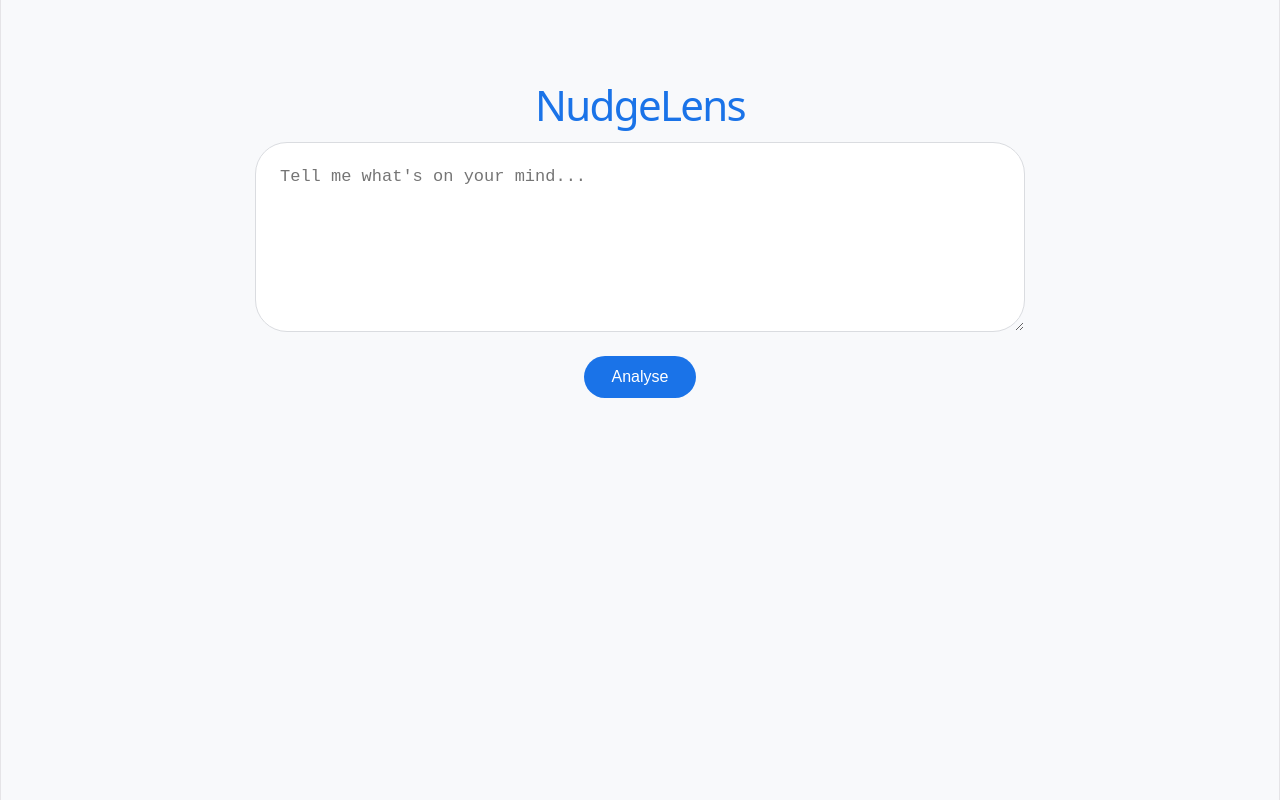
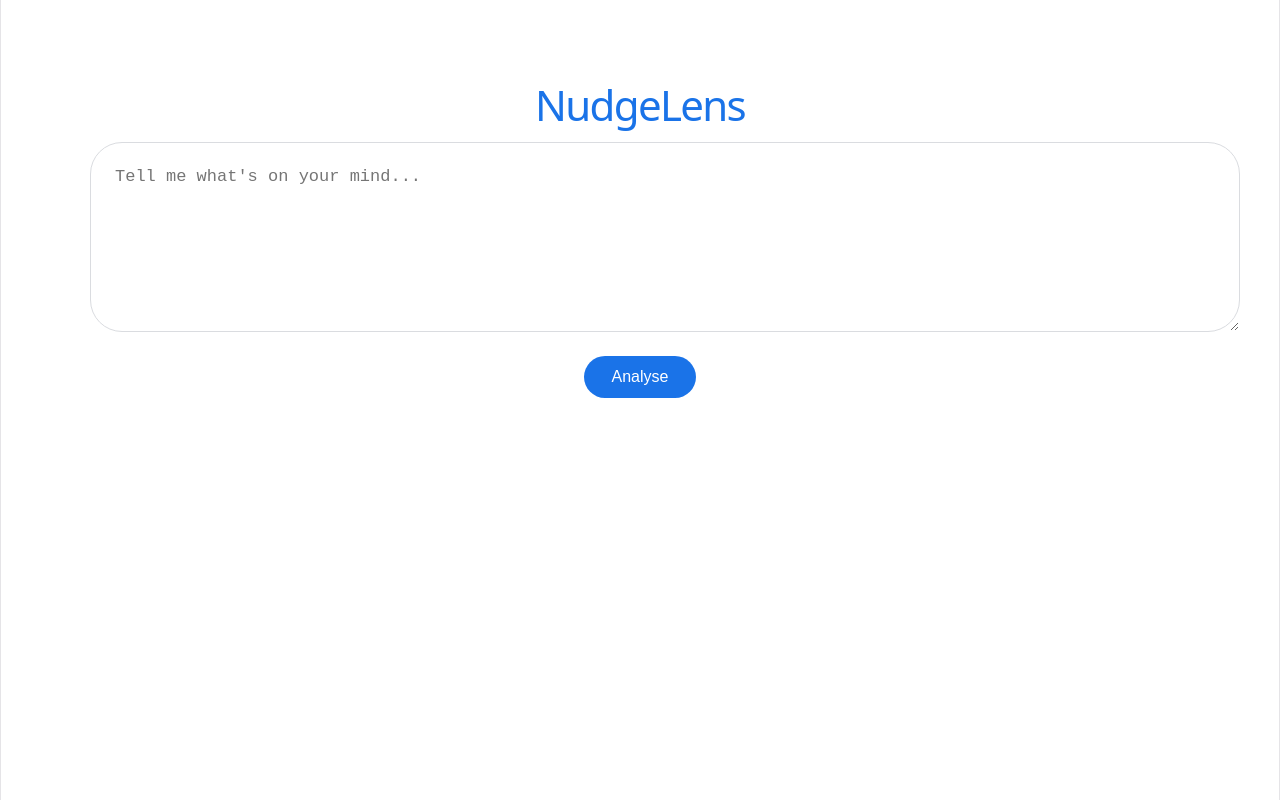
Before and after one commit to ktvr8k7qnm-coder/Nudge-lens, a React (Vite) app: page / in a window 1280 px wide. Built offline with nearby package versions, Linux system fonts and the light colour scheme.

Commit message:
full bleed layout

```diff
--- a/src/App.jsx
+++ b/src/App.jsx
@@ -99,7 +99,7 @@ export default function App() {
 
   return (
     <div style={styles.page}>
-      <div className="nl-container" style={{ maxWidth: 1100, margin: "0 auto" }}>
+      <div className="nl-container" style={{ width: "100%" }}>
       <style>{`
       html, body, #root {
         margin: 0;
@@ -225,10 +225,11 @@ const styles = {
   page: {
     width: "100%",
     minHeight: "100vh",
-    background: "#f8f9fb",
+    background: "#ffffff",
     paddingTop: 60,
     boxSizing: "border-box",
-    fontFamily: "Arial"
+    fontFamily: "Arial",
+    margin: 0,
   },
   title: {
     fontSize: 42,
@@ -238,8 +239,6 @@ const styles = {
   },
   searchBox: {
     width: "100%",
-    maxWidth: 720,
-    margin: "0 auto",
     minHeight: 140,
     border: "1px solid #dadce0",
     borderRadius: 32,
@@ -262,7 +261,6 @@ const styles = {
   },
   feedback: {
     marginTop: 40,
-    maxWidth: 720,
     marginLeft: "auto",
     marginRight: "auto",
     textAlign: "center"
```
